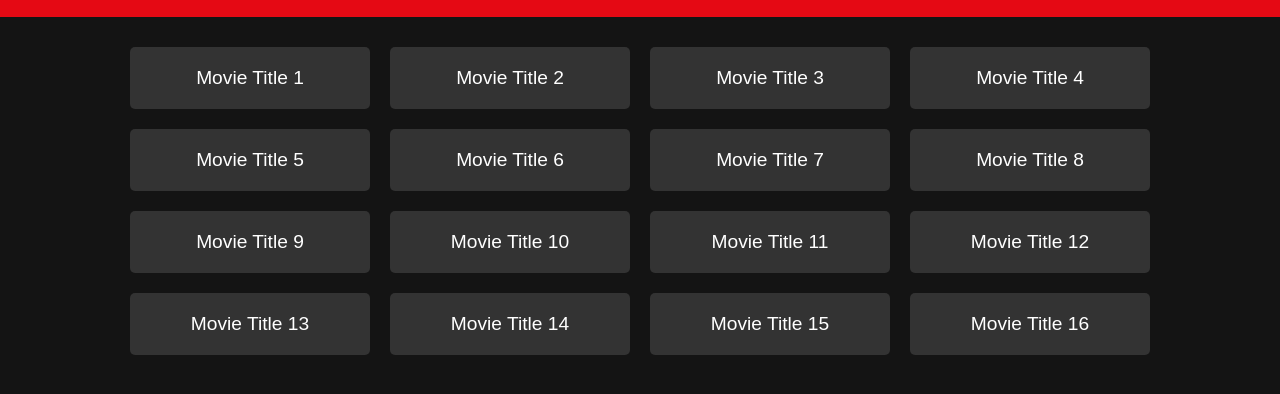
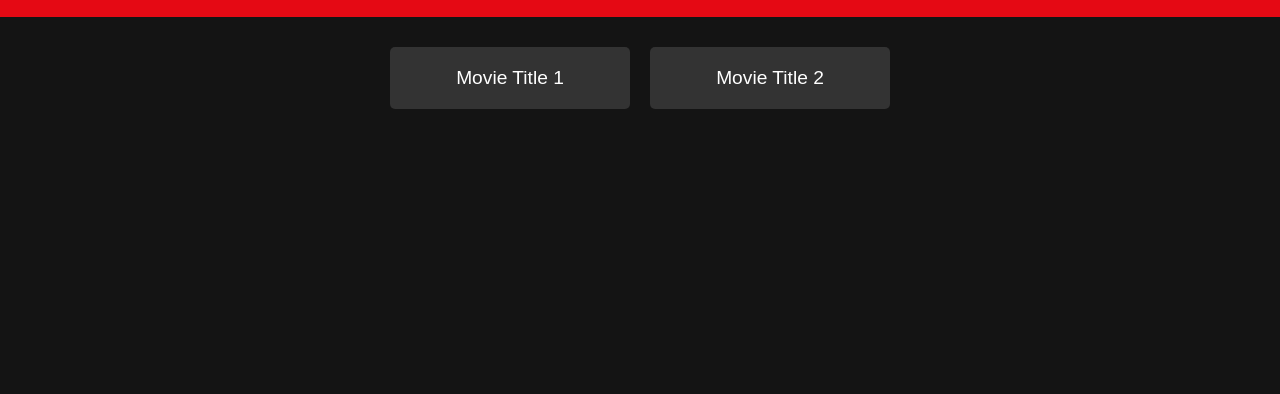
Before and after one commit to RiGuyGitHub/RiGuyFlix, a plain HTML site: page index.html in a window 1280 px wide. Shown: the part 60-454 px from the top of the page. Drawn offline with Linux system fonts and the light colour scheme.

Commit message:
Update index.html

```diff
--- a/index.html
+++ b/index.html
@@ -3,7 +3,7 @@
 <head>
     <meta charset="UTF-8">
     <meta name="viewport" content="width=device-width, initial-scale=1.0">
-    <title>RiGuyFlix</title>
+    <title>RiGuyFlix - Movie Options</title>
     <style>
         body {
             background-color: #141414;
@@ -53,20 +53,6 @@
     <div class="container">
         <div class="movie"><a href="#movie1">Movie Title 1</a></div>
         <div class="movie"><a href="#movie2">Movie Title 2</a></div>
-        <div class="movie"><a href="#movie3">Movie Title 3</a></div>
-        <div class="movie"><a href="#movie4">Movie Title 4</a></div>
-        <div class="movie"><a href="#movie5">Movie Title 5</a></div>
-        <div class="movie"><a href="#movie6">Movie Title 6</a></div>
-        <div class="movie"><a href="#movie7">Movie Title 7</a></div>
-        <div class="movie"><a href="#movie8">Movie Title 8</a></div>
-        <div class="movie"><a href="#movie9">Movie Title 9</a></div>
-        <div class="movie"><a href="#movie10">Movie Title 10</a></div>
-        <div class="movie"><a href="#movie11">Movie Title 11</a></div>
-        <div class="movie"><a href="#movie12">Movie Title 12</a></div>
-        <div class="movie"><a href="#movie13">Movie Title 13</a></div>
-        <div class="movie"><a href="#movie14">Movie Title 14</a></div>
-        <div class="movie"><a href="#movie15">Movie Title 15</a></div>
-        <div class="movie"><a href="#movie16">Movie Title 16</a></div>
     </div>
 </body>
 </html>
```
